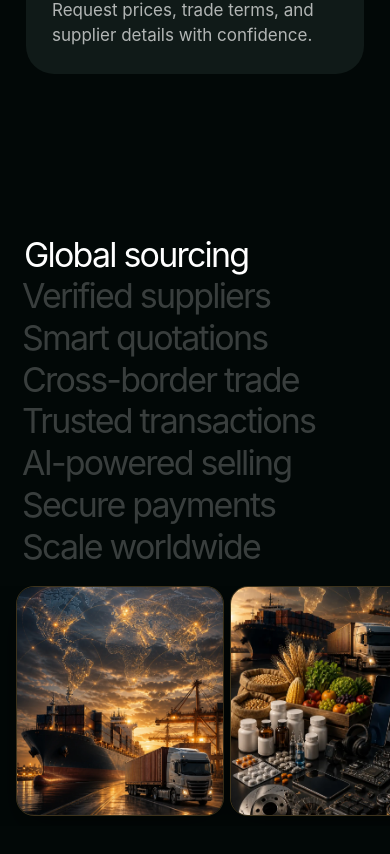
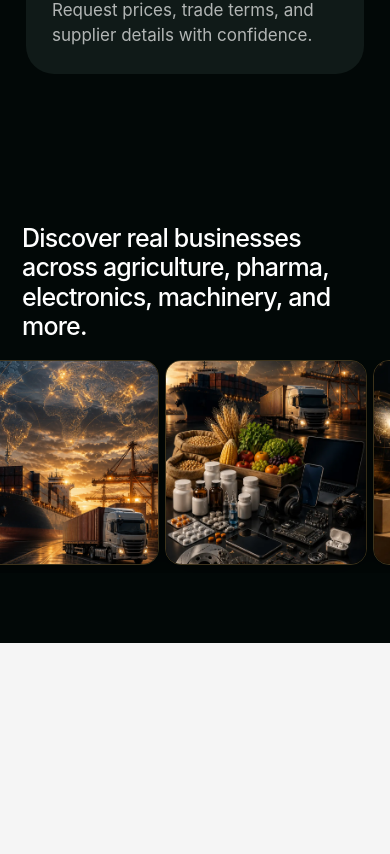
Before and after one commit to misbahussainmohammed24-dot/impexviaa, a Next.js app: page / in a window 390 px wide. Shown: the part 1359-2213 px from the top of the page. After the commit the page ends 2002 px from the top, so only its background shows below. Built offline with nearby package versions, Linux system fonts and the light colour scheme.

Commit message:
add auto sliding premium showcase

```diff
--- a/app/components/MobileHome.tsx
+++ b/app/components/MobileHome.tsx
@@ -1,46 +1,46 @@
 "use client";
 
 import { useRouter } from "next/navigation";
-import { useState } from "react";
+import { useEffect, useRef, useState } from "react";
 
 const showcaseItems = [
   {
-    text: "Global sourcing",
+    text: "Source globally through verified suppliers, trusted markets, and secure trade access.",
     image: "/images/trade1.webp",
     alt: "Global product sourcing",
   },
   {
-    text: "Verified suppliers",
+    text: "Discover real businesses across agriculture, pharma, electronics, machinery, and more.",
     image: "/images/trade2.webp",
     alt: "Verified suppliers",
   },
   {
-    text: "Smart quotations",
+    text: "Request quotations, compare suppliers, and move faster with confidence.",
     image: "/images/trade3.webp",
     alt: "Trade industries",
   },
   {
-    text: "Cross-border trade",
+    text: "Connect buyers and sellers across borders through one professional trade platform.",
     image: "/images/trade4.webp",
     alt: "Secure quotations",
   },
   {
-    text: "Trusted transactions",
+    text: "Build trust before business begins with cleaner profiles and verified access.",
     image: "/images/trade5.webp",
     alt: "Global buyer seller network",
   },
   {
-    text: "AI-powered selling",
+    text: "Use intelligent automation to create stores, product pages, and trade opportunities.",
     image: "/images/trade6.webp",
     alt: "AI trade automation",
   },
   {
-    text: "Secure payments",
+    text: "Support safer transactions with Impexviaa Pay and protected trade workflows.",
     image: "/images/trade7.webp",
     alt: "Trusted global trade",
   },
   {
-    text: "Scale worldwide",
+    text: "Scale worldwide with a premium import-export network built for modern businesses.",
     image: "/images/trade8.webp",
     alt: "Impexviaa global platform",
   },
@@ -48,11 +48,36 @@ const showcaseItems = [
 
 export default function MobileHome() {
   const router = useRouter();
+  const showcaseRef = useRef<HTMLDivElement | null>(null);
+
   const [email, setEmail] = useState("");
   const [loading, setLoading] = useState(false);
   const [activeShowcase, setActiveShowcase] = useState(0);
 
   const isValidEmail = email.includes("@") && email.includes(".");
+
+  useEffect(() => {
+    const interval = setInterval(() => {
+      setActiveShowcase((current) => {
+        const next = (current + 1) % showcaseItems.length;
+
+        const box = showcaseRef.current;
+        if (box) {
+          const firstCard = box.querySelector("img") as HTMLImageElement | null;
+          const cardWidth = firstCard ? firstCard.offsetWidth + 6 : box.clientWidth * 0.58 + 6;
+
+          box.scrollTo({
+            left: next * cardWidth,
+            behavior: "smooth",
+          });
+        }
+
+        return next;
+      });
+    }, 4000);
+
+    return () => clearInterval(interval);
+  }, []);
 
   const handleStart = async () => {
     if (!isValidEmail) {
@@ -88,8 +113,10 @@ export default function MobileHome() {
 
   const handleShowcaseScroll = (e: React.UIEvent<HTMLDivElement>) => {
     const box = e.currentTarget;
-    const cardWidth = box.clientWidth * 0.58 + 6;
+    const firstCard = box.querySelector("img") as HTMLImageElement | null;
+    const cardWidth = firstCard ? firstCard.offsetWidth + 6 : box.clientWidth * 0.58 + 6;
     const index = Math.round(box.scrollLeft / cardWidth);
+
     setActiveShowcase(Math.min(index, showcaseItems.length - 1));
   };
 
@@ -176,19 +203,16 @@ export default function MobileHome() {
 
       <section className="mobile-scroll-showcase">
         <div className="showcase-text">
-          {showcaseItems.map((item, index) => (
-            <h2
-              key={index}
-              className={`showcase-line ${
-                activeShowcase === index ? "active" : ""
-              }`}
-            >
-              {item.text}
-            </h2>
-          ))}
+          <p className="showcase-premium-text">
+            {showcaseItems[activeShowcase].text}
+          </p>
         </div>
 
-        <div className="showcase-images" onScroll={handleShowcaseScroll}>
+        <div
+          ref={showcaseRef}
+          className="showcase-images"
+          onScroll={handleShowcaseScroll}
+        >
           {showcaseItems.map((item, index) => (
             <img
               key={index}
--- a/app/globals.css
+++ b/app/globals.css
@@ -622,37 +622,33 @@ body {
 }@media (max-width: 768px) {
   .mobile-scroll-showcase {
     background: #020807;
-    padding: 55px 0 75px;
+    padding: 42px 0 70px;
     overflow: hidden;
   }
 
   .showcase-text {
     padding: 0 22px;
-    margin-bottom: 22px;
+    margin-bottom: 18px;
   }
 
-  .showcase-line {
-    font-size: 34px;
-    line-height: 1.05;
-    letter-spacing: -1.8px;
-    font-weight: 400;
-    color: rgba(255, 255, 255, 0.22);
-    margin: 0 0 6px;
-    transition: color 0.3s ease, transform 0.3s ease;
-  }
-
-  .showcase-line.active {
+  .showcase-premium-text {
+    font-size: 25px;
+    line-height: 1.18;
+    letter-spacing: -0.8px;
+    font-weight: 500;
     color: #ffffff;
-    transform: translateX(2px);
+    margin: 0;
+    max-width: 92%;
   }
 
   .showcase-images {
     display: flex;
     gap: 6px;
     overflow-x: auto;
-    padding: 0 16px 10px;
+    padding: 0 14px 8px;
     scroll-snap-type: x mandatory;
     scrollbar-width: none;
+    scroll-behavior: smooth;
   }
 
   .showcase-images::-webkit-scrollbar {
@@ -660,13 +656,13 @@ body {
   }
 
   .showcase-images img {
-    width: 58%;
-    height: 230px;
+    width: 56%;
+    height: 205px;
     object-fit: cover;
-    border-radius: 18px;
+    border-radius: 16px;
     flex-shrink: 0;
-    scroll-snap-align: center;
+    scroll-snap-align: start;
     border: 1px solid rgba(214, 165, 82, 0.28);
-    box-shadow: 0 14px 35px rgba(0, 0, 0, 0.42);
+    box-shadow: 0 12px 28px rgba(0, 0, 0, 0.42);
   }
 }
```
